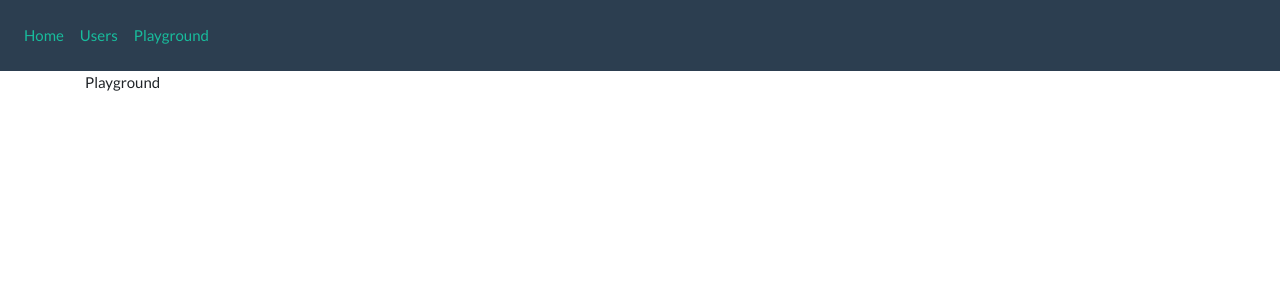
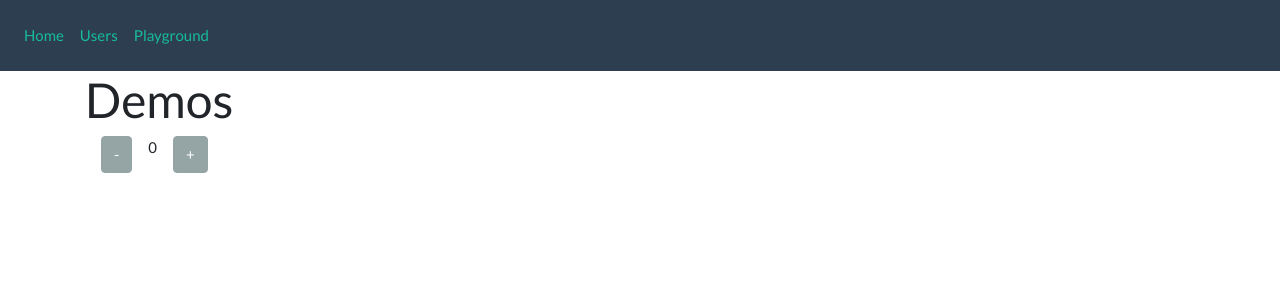
Before and after one commit to HeleneGrini/hooks-extensive, a React app: page /playground in a window 1280 px wide. Shown: the top 300 px of the page. Built offline with nearby package versions, Linux system fonts and the light colour scheme.

Commit message:
start on playgorund

```diff
--- a/package.json
+++ b/package.json
@@ -19,7 +19,8 @@
     "path": "^0.12.7",
     "react": "^17.0.1",
     "react-dom": "^17.0.1",
-    "react-router-dom": "^5.2.0"
+    "react-router-dom": "^5.2.0",
+    "tsconfig-paths-webpack-plugin": "^3.3.0"
   },
   "devDependencies": {
     "@babel/core": "^7.12.9",
--- a/src/App.tsx
+++ b/src/App.tsx
@@ -5,7 +5,7 @@ import { Routes } from "./router";
 export const App = () => (
   <div className="h-100">
     <Nav />
-    <div className="container h-100">
+    <div className="container ">
       <Routes />
     </div>
   </div>
--- /dev/null
+++ b/src/SPOILER.tsx
@@ -0,0 +1,3 @@
+/**
+ * possible solutions for the workshop exersizes
+ */
--- /dev/null
+++ b/src/pages/Playground.tsx
@@ -0,0 +1,46 @@
+import React, { useState, useEffect, useMemo, useCallback } from "react";
+
+export const Playground = () => {
+  console.log("Render: Playground");
+  const [count, setCount] = useState(0);
+
+  return (
+    <div>
+      <h1>Demos</h1>
+      <State count={count} setCount={setCount} />
+      {count === 10 ? <Bingo /> : null}
+    </div>
+  );
+};
+
+const State = (props: { count: number; setCount: (num: number) => void }) => {
+  const { count, setCount } = props;
+  return (
+    <div>
+      <div className="d-flex">
+        <button
+          className="btn btn-secondary mx-3"
+          onClick={() => setCount(count - 1)}
+        >
+          -
+        </button>
+        <div>{count}</div>
+        <button
+          className="btn btn-secondary mx-3"
+          onClick={() => setCount(count + 1)}
+        >
+          +
+        </button>
+      </div>
+    </div>
+  );
+};
+
+const Bingo = () => {
+  console.log("Render: Bingo");
+  useEffect(() => {
+    console.log("Mount bingo");
+    return () => console.log("Unmount bingo");
+  }, []);
+  return <div>Binge</div>;
+};
--- a/src/router.tsx
+++ b/src/router.tsx
@@ -1,12 +1,12 @@
 import React from "react";
 import { Switch, Route } from "react-router-dom";
-
+import { Playground } from "./pages/Playground";
 export const Routes = () => (
   <Switch>
     <Route exact path="/" component={() => <div>Home</div>} />
     <Route path="/users" component={() => <div>users</div>} />
     <Route path="/user?:id" component={() => <div>user</div>} />
-    <Route path="/playground" component={() => <div>Playground</div>} />
+    <Route path="/playground" component={Playground} />
     <Route component={() => <div>Not found</div>} />
   </Switch>
 );
--- a/webpack.config.js
+++ b/webpack.config.js
@@ -2,15 +2,17 @@
 
 const ESLintPlugin = require("eslint-webpack-plugin");
 const HtmlWebpackPlugin = require("html-webpack-plugin");
+const TsconfigPathsPlugin = require("tsconfig-paths-webpack-plugin");
 const path = require("path");
 
 module.exports = {
   entry: "./src/index.tsx",
   devServer: {
-    contentBase: path.join(__dirname, "dist"),
+    // contentBase: path.join(__dirname, "dist"),
     port: 3333,
     historyApiFallback: true,
     open: true,
+    compress: true,
   },
   output: {
     path: path.resolve(__dirname, "./dist"),
@@ -29,6 +31,7 @@ module.exports = {
     ],
   },
   resolve: {
+    plugins: [new TsconfigPathsPlugin({})],
     extensions: [".tsx", ".ts", ".js", ".css"],
   },
   plugins: [
```
Also changed, not shown: src/styles.css, 4 other files (tests, documents, lock files or other folders).
